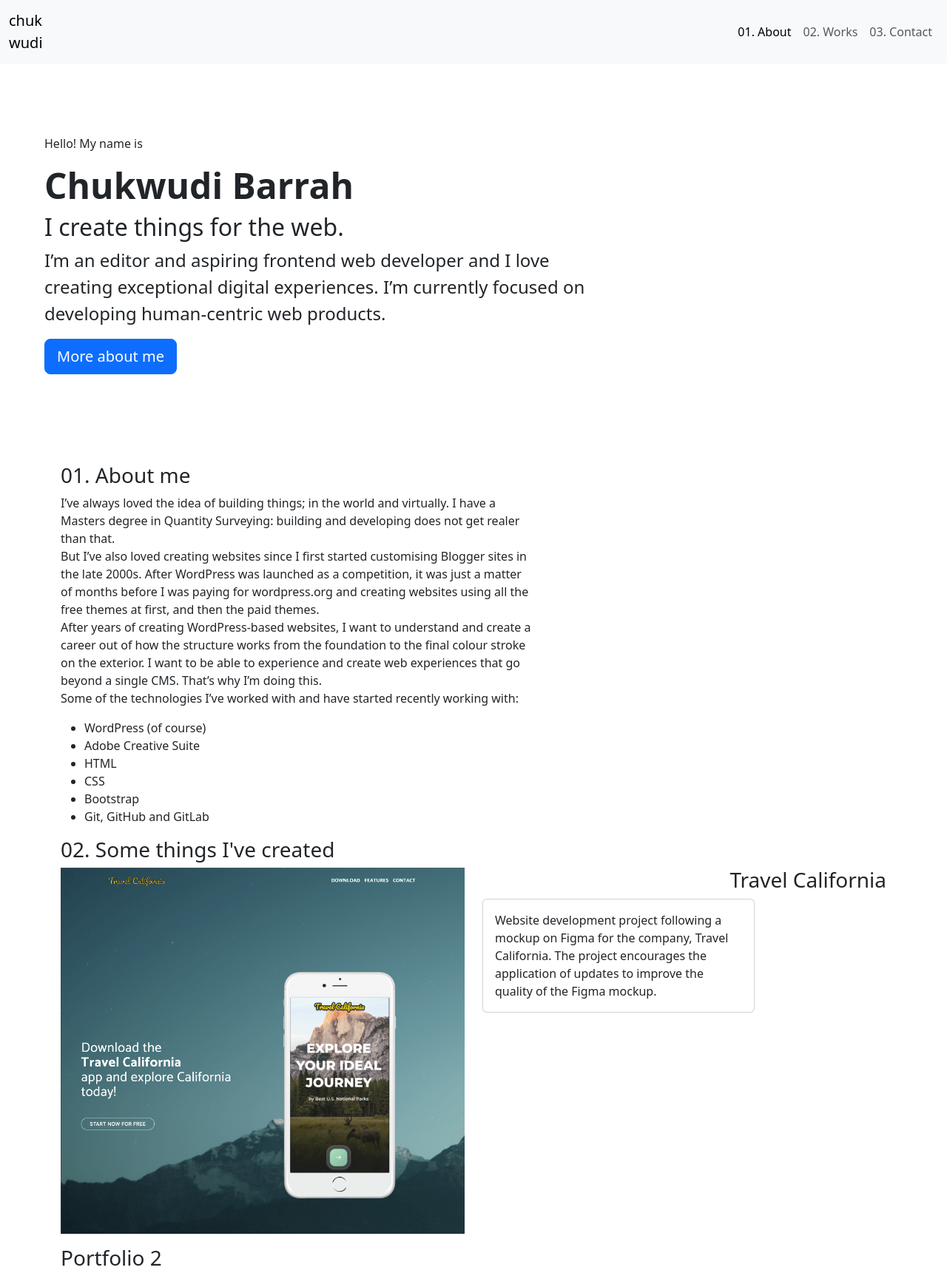
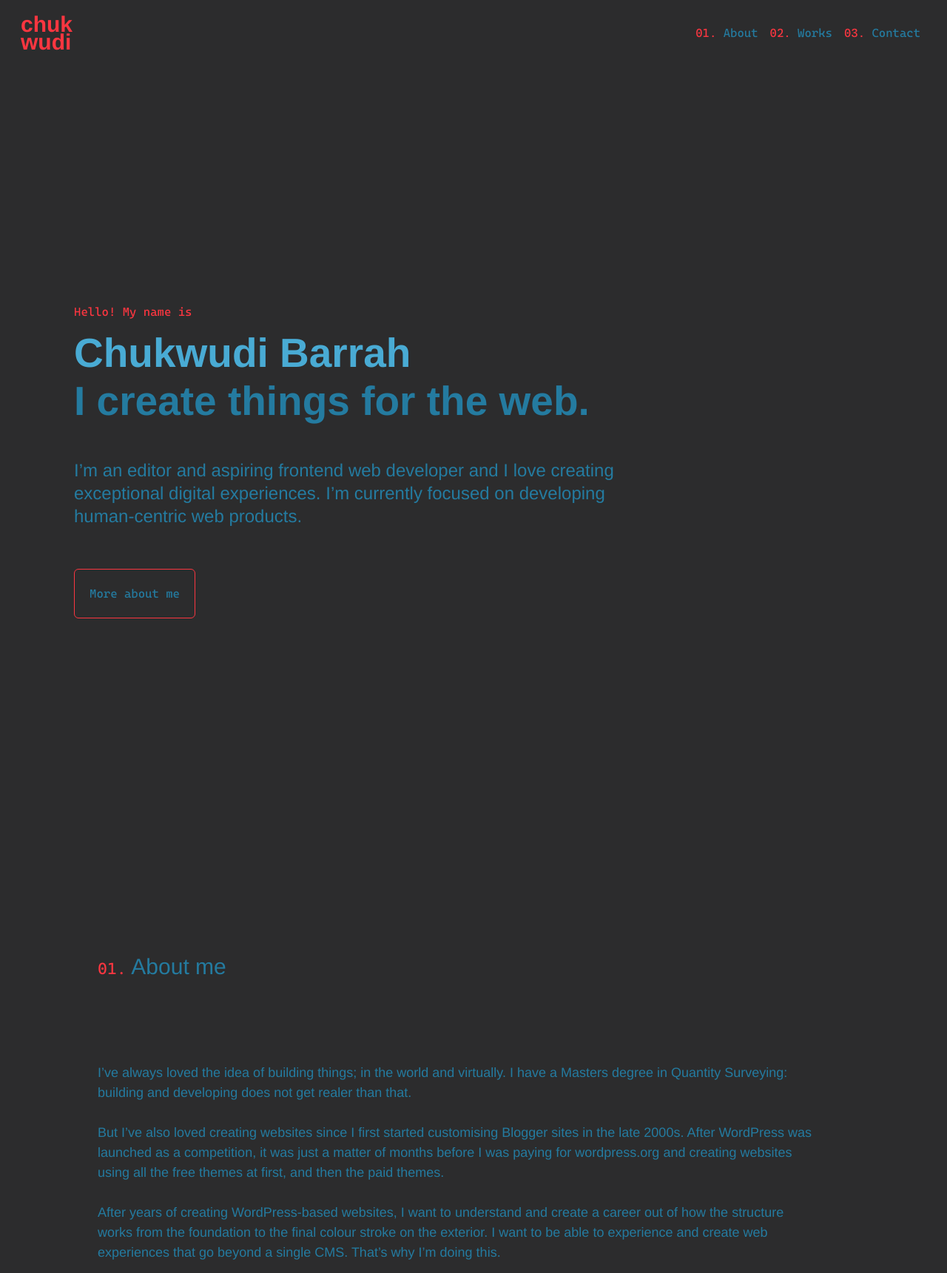
Before and after one commit to chukwudibarrah/bootstrap-portfolio, a plain HTML site: page index.html in a window 1280 px wide. Shown: the top 1721 px of the page at 74% size. Drawn offline with nearby package versions, Linux system fonts and the light colour scheme.

Commit message:
Updated html and css components

```diff
--- a/css/style.css
+++ b/css/style.css
@@ -8,24 +8,216 @@
     src: url("../fonts/Cascadia.woff") format('woff'), url("../fonts/Cascadia.woff");
     }
 
-    /* Navigation */
+    /* Define background color */
+#pageBody {
+    background: #2C2C2D;
+}
 
 
+    /* Navigation */
+.navbar-brand {
+    font-family: "Helvetica Neue";
+    font-weight: 900;
+    font-size: 30px;
+    line-height: 0.8;
+    color: #FB3640;
+}
+
+.navbar-toggler {
+    border: solid 1px #FB3640;
+}
+
+.nav-link {
+    font-family: "Cascadia Code Regular", 'Courier New', Courier, monospace;
+    font-size: 16px;
+    color: #247BA0;
+}
+
+.navNumber {
+    color: #FB3640
+}
 
     /* Hero section */
+.landingPage {
+    height: 150vh;
+    align-items: center;
+    background-color: #2C2C2D;
+}
 
+.hidden-spacer {
+    height: 56px;
+  }
 
+.preCopy {
+    color: #FB3640;
+    font-family: "Cascadia Code Regular", Courier, monospace;
+    font-size: 16px;
+    margin-left: 40px;
+    margin-top: 70px;
+}
+
+.fw-bold {
+    font-family: "Helvetica Neue";
+    color: #49ABD4;
+    margin-left: 40px;
+    font-size: 55px;
+    line-height: 1;
+}
+
+.py-5 h2 {
+    font-family: "Helvetica Neue";
+    font-weight: 900;
+    color: #247BA0;
+    margin-left: 40px;
+    margin-top: 10px;
+    font-size: 55px;
+    line-height: 1;
+}
+
+.introCopy {
+    font-family: "Helvetica Neue";
+    color: #247BA0;
+    margin-left: 40px;
+    margin-top: 50px;
+    font-size: 12px;
+    line-height: 1.3;
+}
+
+.btn-outline-primary {
+    --bs-btn-color: #FB3640;
+    --bs-btn-border-color: #FB3640;
+    --bs-btn-hover-color: #fff;
+    --bs-btn-hover-bg: #FB3640;
+    --bs-btn-hover-border-color: #FB3640;
+    --bs-btn-focus-shadow-rgb: 13,110,253;
+    --bs-btn-active-color: #fff;
+    --bs-btn-active-bg: #FB3640;
+    --bs-btn-active-border-color: #FB3640;
+    --bs-btn-active-shadow: inset 0 10px 10px rgba(0, 0, 0, 0.125);
+    --bs-btn-disabled-color: #FB3640;
+    --bs-btn-disabled-bg: transparent;
+    --bs-btn-disabled-border-color: #FB3640;
+    --bs-gradient: none;
+}
+
+.btn {
+        --bs-btn-padding-x: 20px;
+        --bs-btn-padding-y: 20px;
+}
+
+.introButton a {
+    text-decoration: none;
+    font-family: "Cascadia Code Regular";
+    font-size: 16px;
+    color: #247BA0;
+    justify-content: center;
+    align-items: center;
+}
+
+button.introButton {
+    margin-left: 40px;
+    margin-top: 40px;
+}
 
 /* About me */
+.copyHeading {
+    font-family: "Helvetica Neue";
+    font-size: 30px;
+    color: #247BA0;
+    margin-left: 50px;
+    margin-bottom: 10%;
+    margin-top: 8%;
+}
 
+.headingNumber {
+    font-family: "Cascadia Code Regular";
+    color: #FB3640;
+    font-size: 22px;
+    align-items: center;
+}
 
+.copyBody {
+    font-family: "Helvetica Neue";
+    color: #247BA0;
+    margin-left: 50px;
+    font-size: 18px;
+    line-height: 1.5;
+
+}
+
+.sectionCopy ul {
+    font-family: "Helvetica Neue";
+    color: #247BA0;
+    margin-left: 50px;
+    font-size: 20px;
+    line-height: 1.5;
+    margin-bottom: 20%;
+
+}
 
 /* Works section */
+.card {
+    background-color: #242425;
+    z-index: 1;
+}
 
+.card-text {
+    color: #247BA0;
+    font-family: "Helvetica Neue";
+    font-size: 16px;
+    z-index: 1;
+}
 
 
 /* Other projects */
 
 
+/* Contact section */
+.form-control {
+    background-color: #2C2C2D;
+    margin-left: 60px;
+    border-color: #FB3640;
+    font-family: "Cascadia Code Regular";
+}
+
+div.placeholder {
+    color: #FB3640;
+}
+
+.btn-outline-secondary {
+    --bs-btn-color: #FB3640;
+    --bs-btn-border-color: #FB3640;
+    --bs-btn-hover-color: #fff;
+    --bs-btn-hover-bg: #FB3640;
+    --bs-btn-hover-border-color: #FB3640;
+    --bs-btn-focus-shadow-rgb: 13,110,253;
+    --bs-btn-active-color: #fff;
+    --bs-btn-active-bg: #FB3640;
+    --bs-btn-active-border-color: #FB3640;
+    --bs-btn-active-shadow: inset 0 10px 10px rgba(0, 0, 0, 0.125);
+    --bs-btn-disabled-color: #FB3640;
+    --bs-btn-disabled-bg: transparent;
+    --bs-btn-disabled-border-color: #FB3640;
+    --bs-gradient: none;
+}
+
+.btn {
+        --bs-btn-padding-x: 20px;
+        --bs-btn-padding-y: 20px;
+}
+
+.contactButton a {
+    text-decoration: none;
+    font-family: "Cascadia Code Regular";
+    font-size: 16px;
+    color: #247BA0;
+    justify-content: center;
+    align-items: center;
+}
+
+button.contactButton {
+    margin-left: 40px;
+    margin-top: 40px;
+}
 
 /* Footer */
--- a/index.html
+++ b/index.html
@@ -33,7 +33,7 @@
 <body id="pageBody">
 
     <!-- Navigation -->
-    <nav class="navbar sticky-top navbar-expand-lg bg-body-tertiary">
+    <nav class="navbar fixed-top navbar-expand-lg navbar-light p-md-3">
         <div class="container-fluid">
             <a class="navbar-brand" href="#">chuk<br>wudi</a>
             <button class="navbar-toggler" type="button" data-bs-toggle="collapse" data-bs-target="#navbarNavDropdown"
@@ -41,9 +41,9 @@
                 <span class="navbar-toggler-icon"></span>
             </button>
             <div class="collapse navbar-collapse justify-content-end" id="navbarNavDropdown">
-                <ul class="navbar-nav">
+                <ul class="navbar-nav" aria-current="true">
                     <li class="nav-item">
-                        <a class="nav-link active" aria-current="true" href="#"><span class="navNumber">01.</span>
+                        <a class="nav-link" href="#"><span class="navNumber">01.</span>
                             About</a>
                     </li>
                     <li class="nav-item">
@@ -58,15 +58,16 @@
     </nav>
 
     <!-- Hero section -->
-    <header class="landingPage bg-white banner-image w-100 vh100 d-flex justify-content-center align-items-center">
+    <header class="landingPage banner-image w-100 vh100 d-flex justify-content-center align-items-center">
         <div class="p-5 mb-4 rounded-3">
             <div class="container-fluid py-5">
                 <p class="preCopy">Hello! My name is</p>
                 <h1 class="display-5 fw-bold">Chukwudi Barrah</h1>
                 <h2>I create things for the web.</h2>
-                <p class="col-md-8 fs-4">I’m an editor and aspiring frontend web developer and I love creating
-                    exceptional digital experiences. I’m currently focused on developing human-centric web products.</p>
-                <button class="btn btn-primary btn-lg" type="button">More about me</button>
+                <p class="col-md-8 fs-4 introCopy">I’m an editor and aspiring frontend web developer and I love creating
+                exceptional digital experiences. I’m currently focused on developing human-centric web products.</p>
+                <button type="button" class="btn btn-outline-primary introButton"><a href="#Aboutme">More about me</a></button>
+
             </div>
         </div>
     </header>
@@ -75,25 +76,25 @@
     <div class="container aboutMe">
         <div class="row sectionHeading">
             <div class="col">
-                <h3 class="copyHeading"><span>01.</span> About me</h3>
+                <h3 class="copyHeading"><span class="headingNumber">01.</span> About me</h3>
             </div>
         </div>
         <div class="row sectionCopy">
-            <div class="col-lg-7">
+            <div class="col-lg-11">
                 <p class="copyBody">
                     I’ve always loved the idea of building things; in the world and virtually. I have a Masters degree
                     in Quantity Surveying: building and developing does not get realer than that.<br>
-
+                    <br>
                     But I’ve also loved creating websites since I first started customising Blogger sites in the late
                     2000s. After WordPress was launched as a competition, it was just a matter of months before I was
                     paying for wordpress.org and creating websites using all the free themes at first, and then the paid
                     themes.<br>
-
+                    <br>
                     After years of creating WordPress-based websites, I want to understand and create a career out of
                     how the structure works from the foundation to the final colour stroke on the exterior. I want to be
                     able to experience and create web experiences that go beyond a single CMS. That’s why I’m doing
                     this.<br>
-
+                    <br>
                     Some of the technologies I’ve worked with and have started recently working with:
                 <ul>
                     <li>WordPress (of course)</li>
@@ -112,7 +113,7 @@
     <div class="container workSection">
         <div class="row sectionHeading">
             <div class="col">
-                <h3 class="copyHeading"><span>02.</span> Some things I've created</h3>
+                <h3 class="copyHeading"><span class="headingNumber">02.</span> Some things I've created</h3>
             </div>
         </div>
     </div>
@@ -137,23 +138,22 @@
     </div>
     <div class="container cardImgs">
         <div class="row projectHeading">
-            <div class="col-lg-6 theProject">
-                <h3 class="copyHeading">Portfolio 2</h3>
-                <div class="card" style="width: 21rem;">
+            <div class="col theProject">
+                <h3 class="copyHeading">Portfolio v2</h3>
+                <div class="card" style="width: 23rem;">
                     <div class="card-body">
-                        <p class="card-text">Following a provided structure to create a second portfolio to highlight
-                            some of the projects undertaken during the Trilogy Bootcamp. The site included live links to
-                            ‘jump’ to the relevant sections on the page.</p>
+                        <p class="card-text">Following a provided structure to create a second portfolio to highlight some of the projects undertaken during the Trilogy Bootcamp. The site included live links to ‘jump’ to the relevant sections on the page.</p>
                     </div>
                 </div>
             </div>
-        </div>
-        <div class="col-lg-6 projectImg">
-            <figure>
-                <img src="images/img2.png" class="img-fluid" alt="website screenshot">
-            </figure>
+            <div class="col-lg-6 projectImg">
+                <figure>
+                    <img src="images/img2.png" class="img-fluid" alt="website screenshot">
+                </figure>
+            </div>
         </div>
     </div>
+
 
     <!-- Other projects -->
     <div class="container otherProjects">
@@ -202,7 +202,7 @@
     <div class="container contactMe">
         <div class="row sectionHeading">
             <div class="col">
-                <h3 class="copyHeading"><span>03.</span> Say hello</h3>
+                <h3 class="copyHeading"><span class="headingNumber">03.</span> Say hello</h3>
             </div>
         </div>
         <div class="row sectionCopy">
@@ -213,18 +213,18 @@
             </div>
         </div>
     </div>
-    <div class="row g-3">
-        <div class="col-md-6">
+    <div class="row g-3 justify-content-start">
+        <div class="col-sm-4 col-md-4">
           <input type="text" class="form-control" placeholder="What's your name" aria-label="Name">
         </div>
-        <div class="col-md-6">
+        <div class="col-sm-4 col-md-4">
           <input type="email" class="form-control" placeholder="Email" aria-label="Email">
         </div>
-        <div class="col-md-7">
+        <div class="col-sm-4 col-md-5">
             <input type="text" class="form-control" placeholder="Message" aria-label="Message">
           </div>
-          <div class="col-md-5">
-            <button type="button" class="btn btn-outline-secondary">Send</button>
+          <div class="col-sm-4 col-md-3">
+            <button type="button" class="btn btn-outline-secondary contactButton"><a href="#">Send</a></button>
           </div>
       </div>
 
@@ -241,15 +241,28 @@
         </div>
     </footer>
 
+<!-- Optional JS for sticky nav bar -->
+<script src="https://code.jquery.com/jquery-3.3.1.slim.min.js"
+    integrity="sha384-q8i/X+965DzO0rT7abK41JStQIAqVgRVzpbzo5smXKp4YfRvH+8abtTE1Pi6jizo"
+    crossorigin="anonymous"></script>
+  <script src="https://cdnjs.cloudflare.com/ajax/libs/popper.js/1.14.7/umd/popper.min.js"
+    integrity="sha384-UO2eT0CpHqdSJQ6hJty5KVphtPhzWj9WO1clHTMGa3JDZwrnQq4sF86dIHNDz0W1"
+    crossorigin="anonymous"></script>
+  <script src="https://stackpath.bootstrapcdn.com/bootstrap/4.3.1/js/bootstrap.min.js"
+    integrity="sha384-JjSmVgyd0p3pXB1rRibZUAYoIIy6OrQ6VrjIEaFf/nJGzIxFDsf4x0xIM+B07jRM"
+    crossorigin="anonymous"></script>
+  <script src="js/bootstrap.bundle.min.js"></script>
+  <script type="text/javascript">
+    var nav = document.querySelector('nav');
 
-
-
-
-
-
-
-
-
+    window.addEventListener('scroll', function () {
+      if (window.pageYOffset > 100) {
+        nav.classList.add('bg-dark', 'shadow');
+      } else {
+        nav.classList.remove('bg-dark', 'shadow');
+      }
+    });
+  </script>
 
 </body>
 
```
Also changed, not shown: 1 other file. Lines whose indentation alone changed are shown as unchanged.
